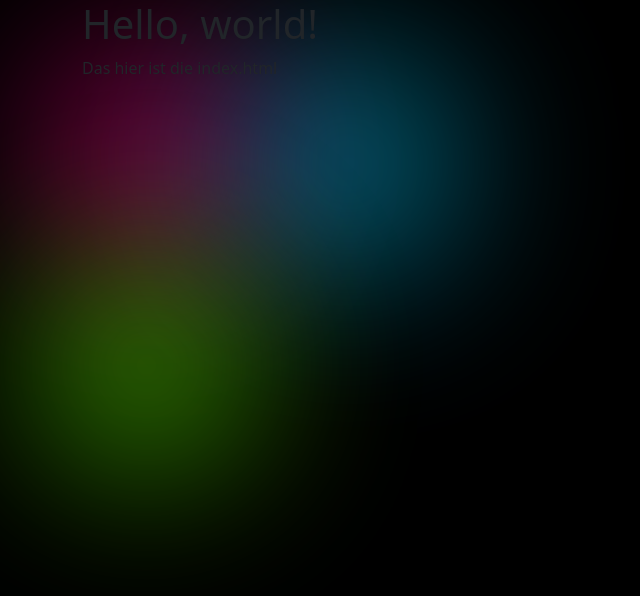
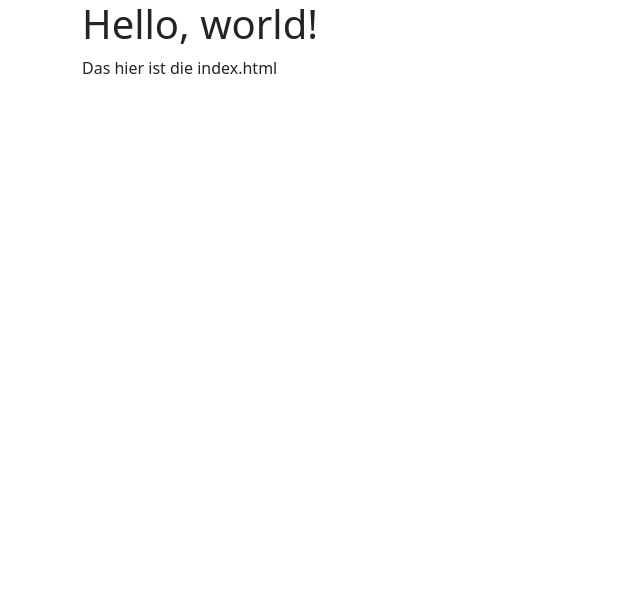
Before and after one commit to lasseveenliese/lasseveenliese.github.io, a plain HTML site: page index.html in a window 1280 px wide. Shown: the whole page, without its empty margins (0-640 px from the left). Drawn offline with nearby package versions, Linux system fonts and the light colour scheme.

Commit message:
Update index.html

```diff
--- a/index.html
+++ b/index.html
@@ -5,81 +5,8 @@
     <meta name="viewport" content="width=device-width, initial-scale=1.0">
     <!-- Bootstrap -->
     <link href="https://cdn.jsdelivr.net/npm/bootstrap@5.3.3/dist/css/bootstrap.min.css" rel="stylesheet" integrity="sha384-QWTKZyjpPEjISv5WaRU9OFeRpok6YctnYmDr5pNlyT2bRjXh0JMhjY6hW+ALEwIH" crossorigin="anonymous">
-
-    <style>
-      body {
-        background-color: #000;
-        overflow-x: hidden;
-      }
-
-      .background {
-        position: fixed;
-        top: 0;
-        left: 0;
-        width: 100%;
-        height: 100%;
-        overflow: hidden;
-        z-index: -1;
-      }
-
-      .ball {
-        position: absolute;
-        width: 20vmax;
-        height: 20vmax;
-        border-radius: 50%;
-        filter: blur(80px);
-        opacity: 0.7;
-      }
-
-      .ball:nth-child(1) {
-        background: radial-gradient(circle, rgba(255, 0, 138, 0.8), rgba(255, 0, 138, 0.3));
-        animation: move1 30s linear infinite alternate;
-      }
-
-      .ball:nth-child(2) {
-        background: radial-gradient(circle, rgba(0, 205, 255, 0.8), rgba(0, 205, 255, 0.3));
-        animation: move2 25s linear infinite alternate;
-      }
-
-      .ball:nth-child(3) {
-        background: radial-gradient(circle, rgba(100, 255, 0, 0.8), rgba(100, 255, 0, 0.3));
-        animation: move3 35s linear infinite alternate;
-      }
-
-      @keyframes move1 {
-        from {
-          transform: translate(-10%, -10%);
-        }
-        to {
-          transform: translate(110%, 110%);
-        }
-      }
-
-      @keyframes move2 {
-        from {
-          transform: translate(110%, -10%);
-        }
-        to {
-          transform: translate(-10%, 110%);
-        }
-      }
-
-      @keyframes move3 {
-        from {
-          transform: translate(-10%, 110%);
-        }
-        to {
-          transform: translate(110%, -10%);
-        }
-      }
-    </style>
   </head>
   <body>
-    <div class="background">
-      <div class="ball"></div>
-      <div class="ball"></div>
-      <div class="ball"></div>
-    </div>
     <div class="container">
       <h1>Hello, world!</h1>
       <p>Das hier ist die index.html</p>
```
